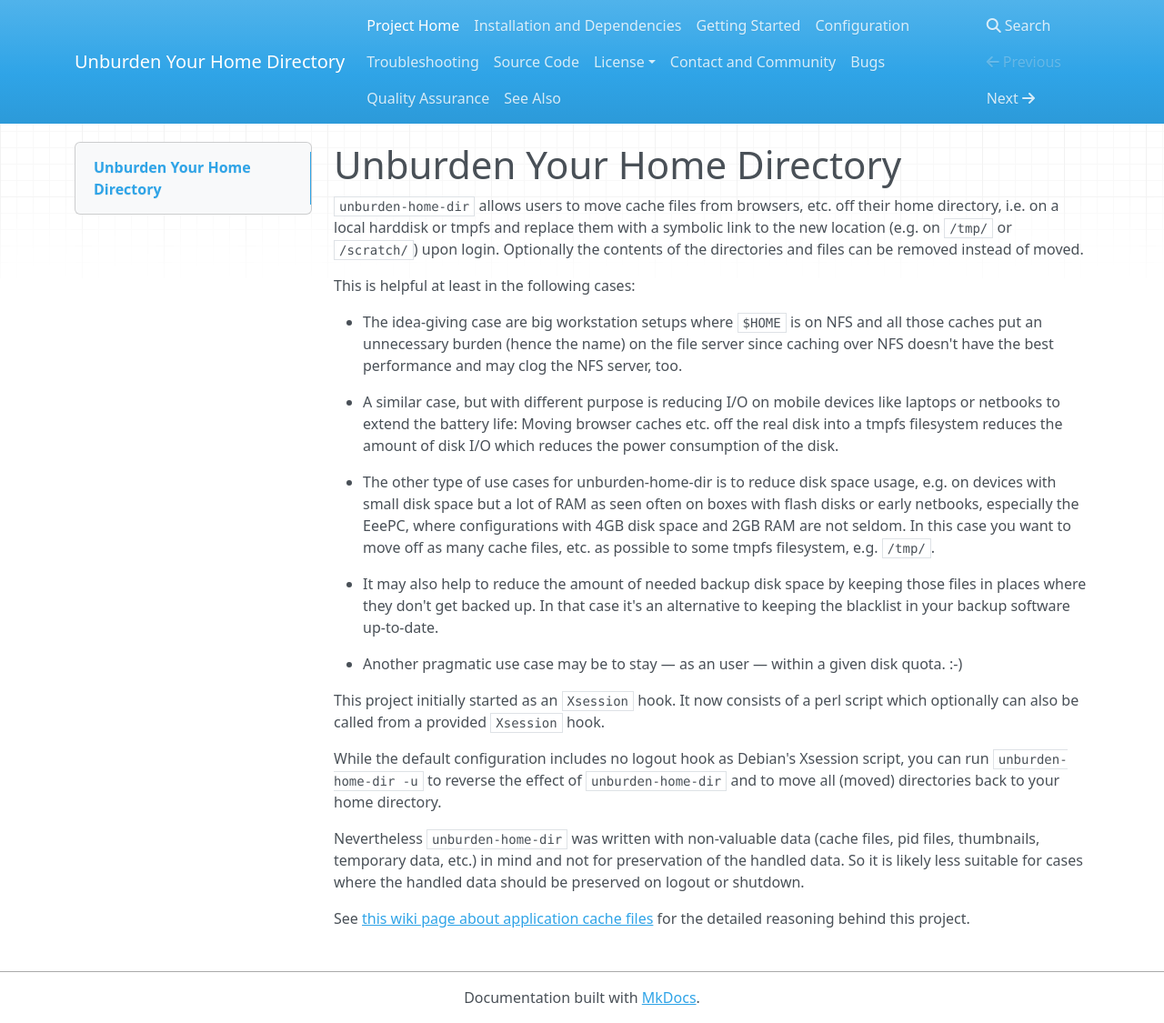
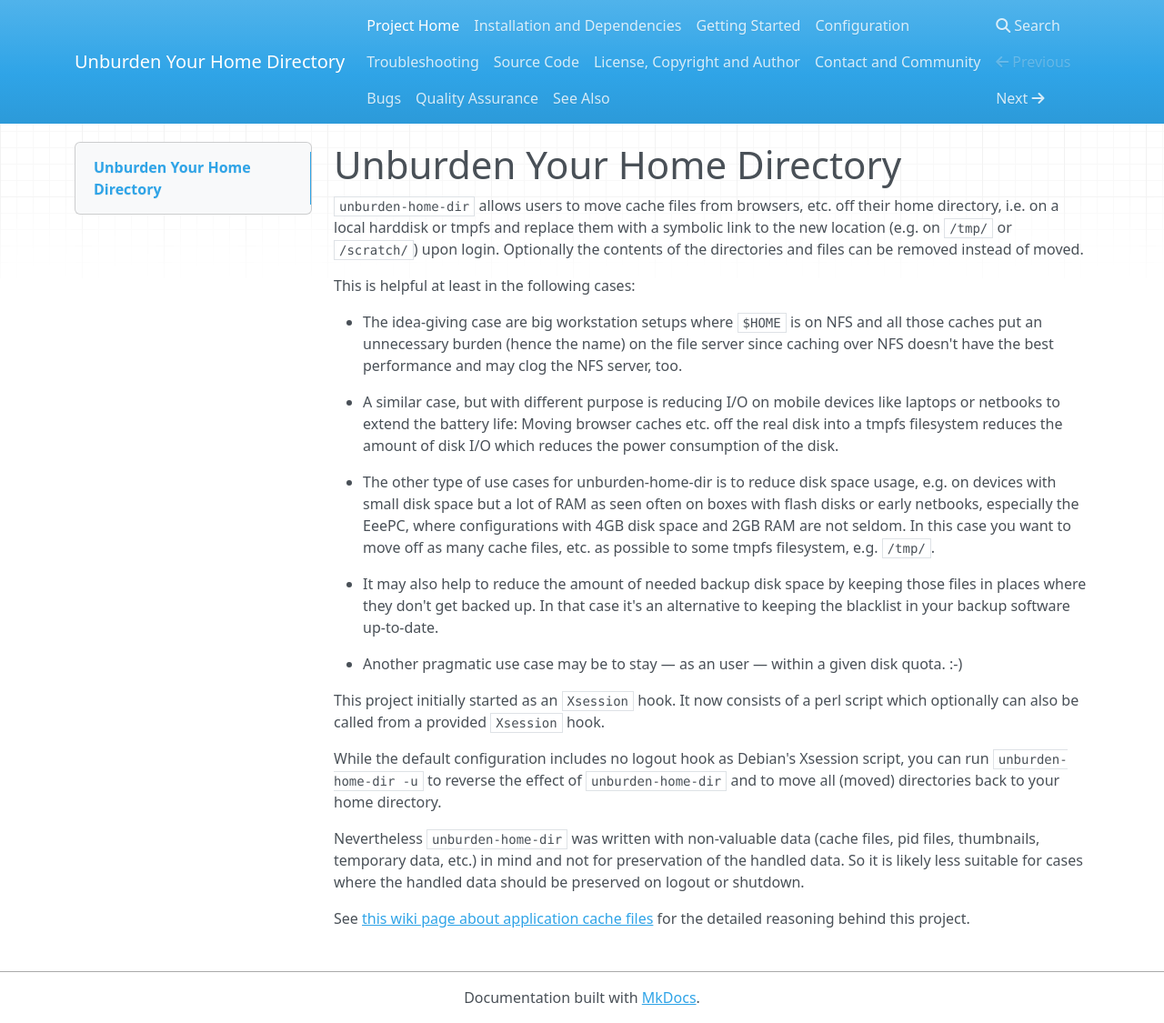
Before and after one commit to xtaran/unburden-home-dir, an MkDocs documentation site: the page built from docs/index.md, in a window 1280 px wide and 1125 px high. Shown: the whole window at 91% size. Built offline with MkDocs 1.6.1, drawn with Linux system fonts in a browser that asks for light colours; nearby versions of some CDN libraries; old or Windows-style settings are respelled for this version of MkDocs.

Commit message:
Fix the YAML syntax wrt. to commata in strings

```diff
--- a/mkdocs.yml
+++ b/mkdocs.yml
@@ -6,7 +6,7 @@ pages:
   - [configuration.md, Configuration]
   - [troubleshooting.md, Troubleshooting]
   - [source-code.md, Source Code]
-  - [license.md, License, Copyright and Author]
+  - [license.md, "License, Copyright and Author"]
   - [contact.md, Contact and Community]
   - [bugs.md, Bugs]
   - [qa.md, Quality Assurance]
```
